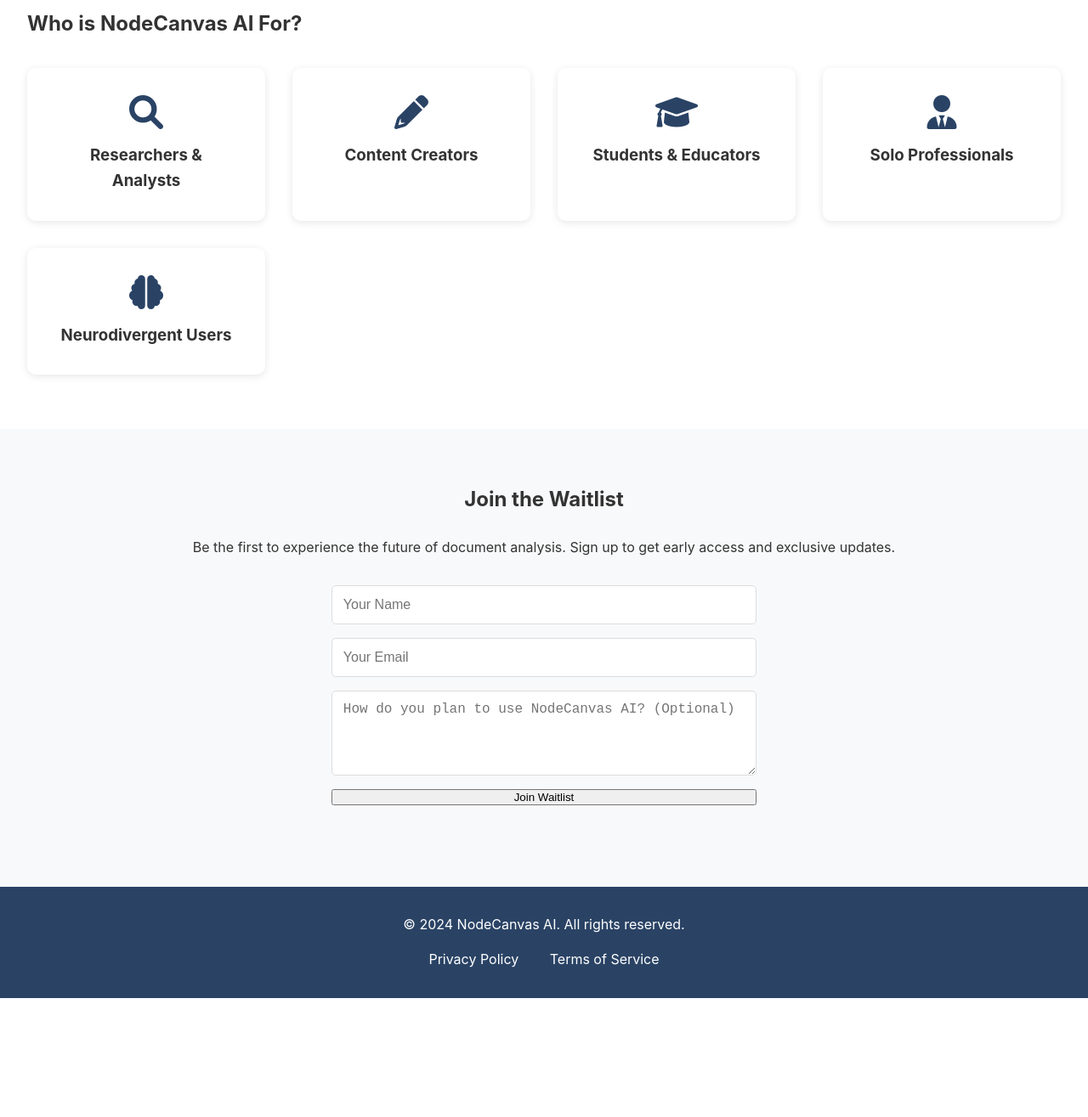
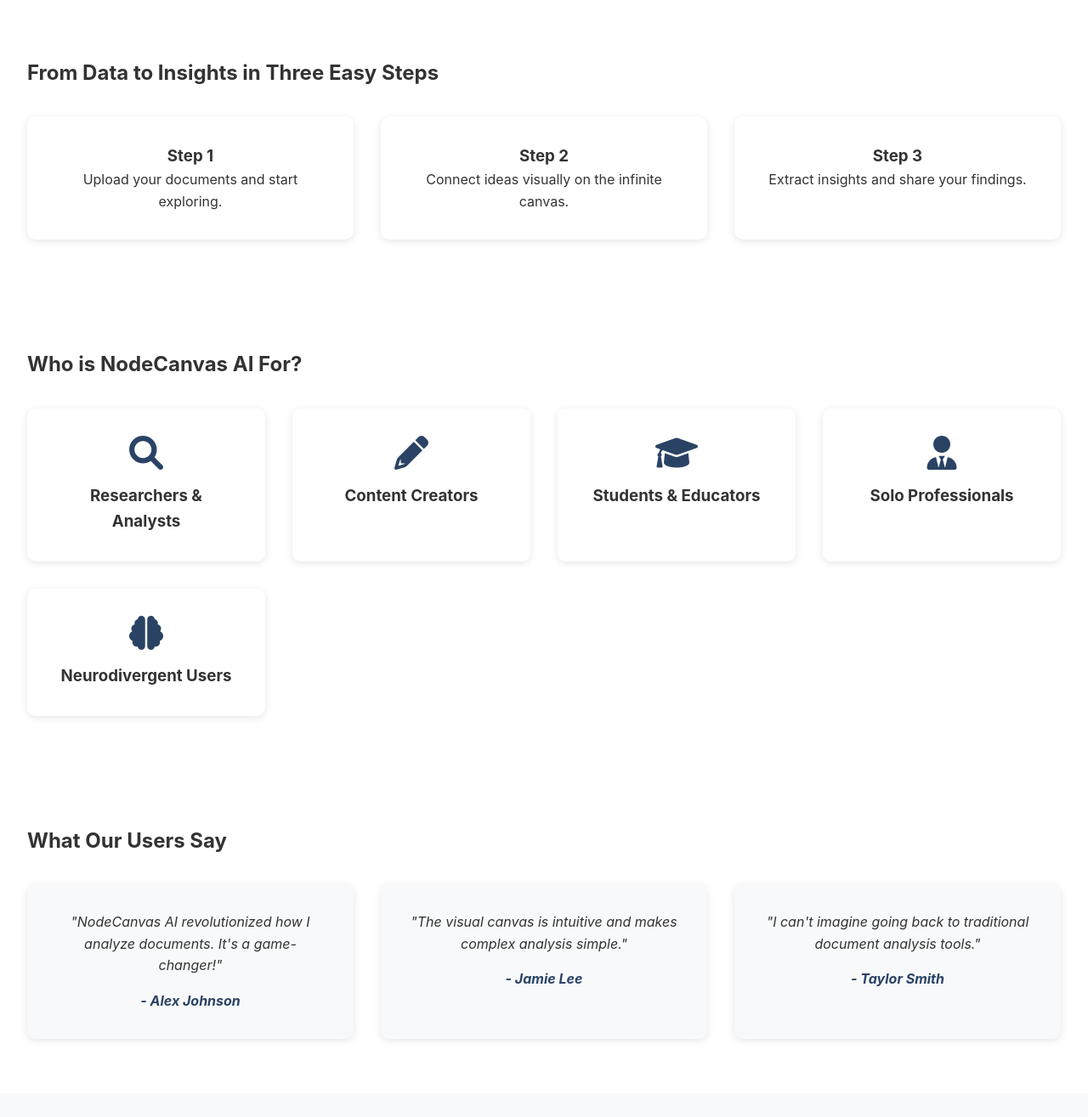
Before and after one commit to korniann/project-t-web, a plain HTML site: page index.html in a window 1280 px wide. Shown: the part 945-2260 px from the top of the page at 85% size. Before the commit the page ends 2120 px from the top, so only its background shows below. Drawn offline with Linux system fonts and the light colour scheme.

Commit message:
First iteration of the website

```diff
--- a/index.html
+++ b/index.html
@@ -14,6 +14,9 @@
             <h2>The first visual AI platform for non-linear document analysis.</h2>
             <p>NodeCanvas AI transforms how you understand complex documents. Upload your PDFs, connect ideas visually on an infinite canvas, and extract insights in a way that mirrors your natural thought process.</p>
             <button class="cta-button">Join the Waitlist</button>
+        </div>
+        <div class="hero-graphic">
+            <img src="hero-graphic.png" alt="NodeCanvas AI Graphic">
         </div>
     </header>
 
@@ -39,6 +42,24 @@
                 <i class="fas fa-file-pdf"></i>
                 <h3>Document Support</h3>
                 <p>Upload and analyze PDFs and Word documents.</p>
+            </div>
+        </div>
+    </section>
+
+    <section id="steps">
+        <h2>From Data to Insights in Three Easy Steps</h2>
+        <div class="steps-grid">
+            <div class="step-card">
+                <h3>Step 1</h3>
+                <p>Upload your documents and start exploring.</p>
+            </div>
+            <div class="step-card">
+                <h3>Step 2</h3>
+                <p>Connect ideas visually on the infinite canvas.</p>
+            </div>
+            <div class="step-card">
+                <h3>Step 3</h3>
+                <p>Extract insights and share your findings.</p>
             </div>
         </div>
     </section>
@@ -69,6 +90,24 @@
         </div>
     </section>
 
+    <section id="testimonials">
+        <h2>What Our Users Say</h2>
+        <div class="testimonial-grid">
+            <div class="testimonial-card">
+                <p>"NodeCanvas AI revolutionized how I analyze documents. It's a game-changer!"</p>
+                <h4>- Alex Johnson</h4>
+            </div>
+            <div class="testimonial-card">
+                <p>"The visual canvas is intuitive and makes complex analysis simple."</p>
+                <h4>- Jamie Lee</h4>
+            </div>
+            <div class="testimonial-card">
+                <p>"I can't imagine going back to traditional document analysis tools."</p>
+                <h4>- Taylor Smith</h4>
+            </div>
+        </div>
+    </section>
+
     <section id="waitlist">
         <h2>Join the Waitlist</h2>
         <p>Be the first to experience the future of document analysis. Sign up to get early access and exclusive updates.</p>
@@ -85,6 +124,10 @@
     </section>
 
     <footer>
+        <div class="footer-cta">
+            <h2>Transform Your Document Analysis Today</h2>
+            <button class="cta-button">Start Your Free Trial</button>
+        </div>
         <p>&copy; 2024 NodeCanvas AI. All rights reserved.</p>
         <div class="footer-links">
             <a href="#">Privacy Policy</a>
--- a/script.js
+++ b/script.js
@@ -6,6 +6,14 @@
     ctaButton.addEventListener('click', () => {
         document.getElementById('waitlist').scrollIntoView({
             behavior: 'smooth'
+        });
+    });
+
+    document.querySelectorAll('.cta-button').forEach(button => {
+        button.addEventListener('click', () => {
+            document.getElementById('waitlist').scrollIntoView({
+                behavior: 'smooth'
+            });
         });
     });
 
--- a/styles.css
+++ b/styles.css
@@ -27,6 +27,12 @@
 .hero {
     max-width: 800px;
     margin: 0 auto;
+}
+
+.hero-graphic img {
+    max-width: 100%;
+    margin-top: 2rem;
+    animation: fadeIn 1s ease-in;
 }
 
 h1 {
@@ -85,6 +91,48 @@
     margin-bottom: 1rem;
 }
 
+.steps-grid {
+    display: grid;
+    grid-template-columns: repeat(auto-fit, minmax(250px, 1fr));
+    gap: 2rem;
+    margin-top: 2rem;
+}
+
+.step-card {
+    background: white;
+    padding: 2rem;
+    border-radius: 10px;
+    box-shadow: 0 2px 10px rgba(0, 0, 0, 0.1);
+    text-align: center;
+    transition: transform 0.3s ease;
+}
+
+.step-card:hover {
+    transform: translateY(-5px);
+}
+
+.testimonial-grid {
+    display: grid;
+    grid-template-columns: repeat(auto-fit, minmax(300px, 1fr));
+    gap: 2rem;
+    margin-top: 2rem;
+}
+
+.testimonial-card {
+    background: var(--background-color);
+    padding: 2rem;
+    border-radius: 10px;
+    box-shadow: 0 2px 10px rgba(0, 0, 0, 0.1);
+    text-align: center;
+    font-style: italic;
+}
+
+.testimonial-card h4 {
+    margin-top: 1rem;
+    font-weight: bold;
+    color: var(--primary-color);
+}
+
 #waitlist {
     background-color: var(--background-color);
     text-align: center;
@@ -114,6 +162,33 @@
     color: white;
     padding: 2rem;
     text-align: center;
+}
+
+.footer-cta {
+    background: var(--primary-color);
+    color: white;
+    padding: 2rem;
+    text-align: center;
+    margin-bottom: 2rem;
+}
+
+.footer-cta h2 {
+    font-size: 1.8rem;
+    margin-bottom: 1rem;
+}
+
+.footer-cta .cta-button {
+    background-color: var(--accent-color);
+    color: var(--primary-color);
+    padding: 1rem 2rem;
+    font-size: 1.2rem;
+    border-radius: 5px;
+    cursor: pointer;
+    transition: transform 0.2s;
+}
+
+.footer-cta .cta-button:hover {
+    transform: scale(1.05);
 }
 
 .footer-links {
```
